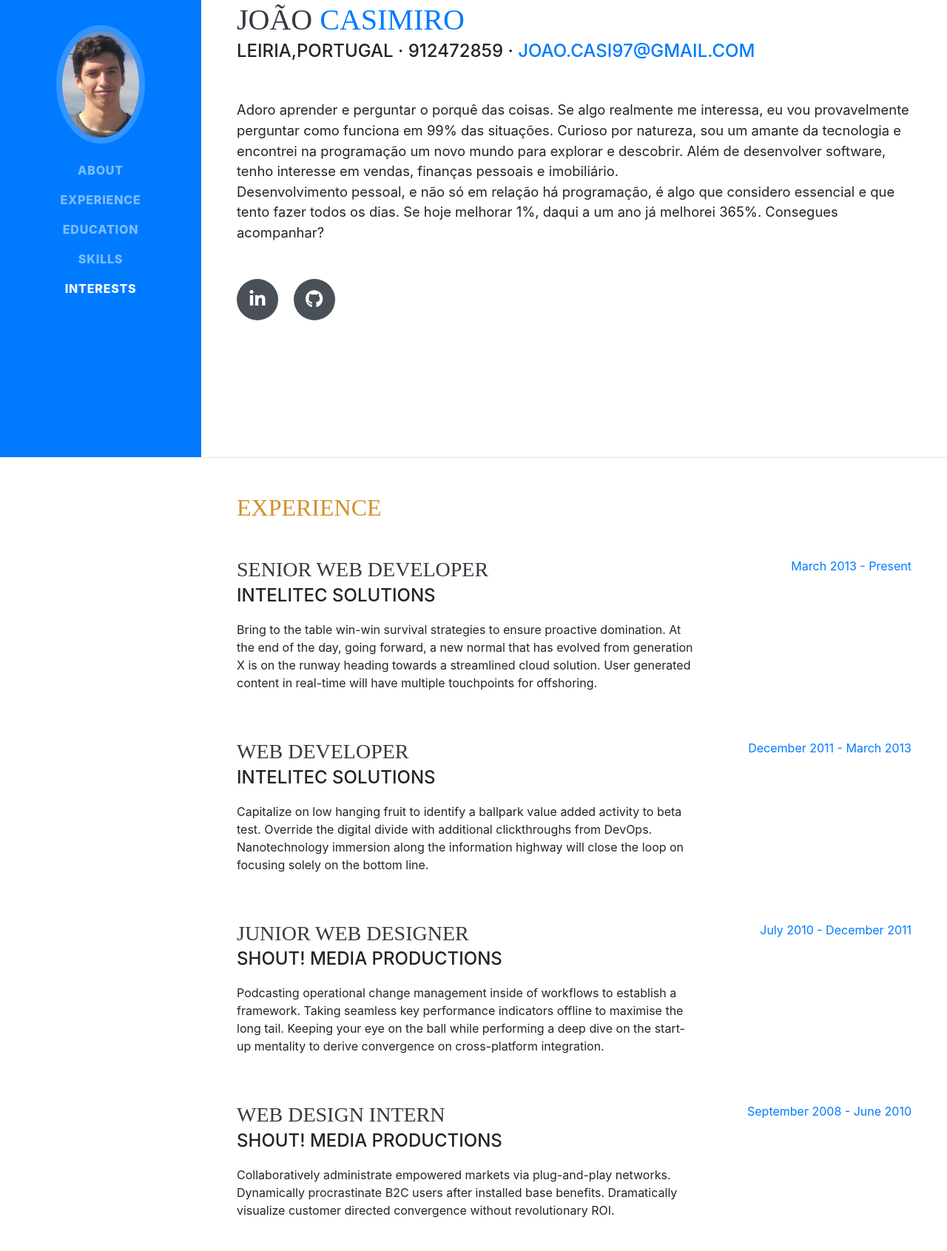
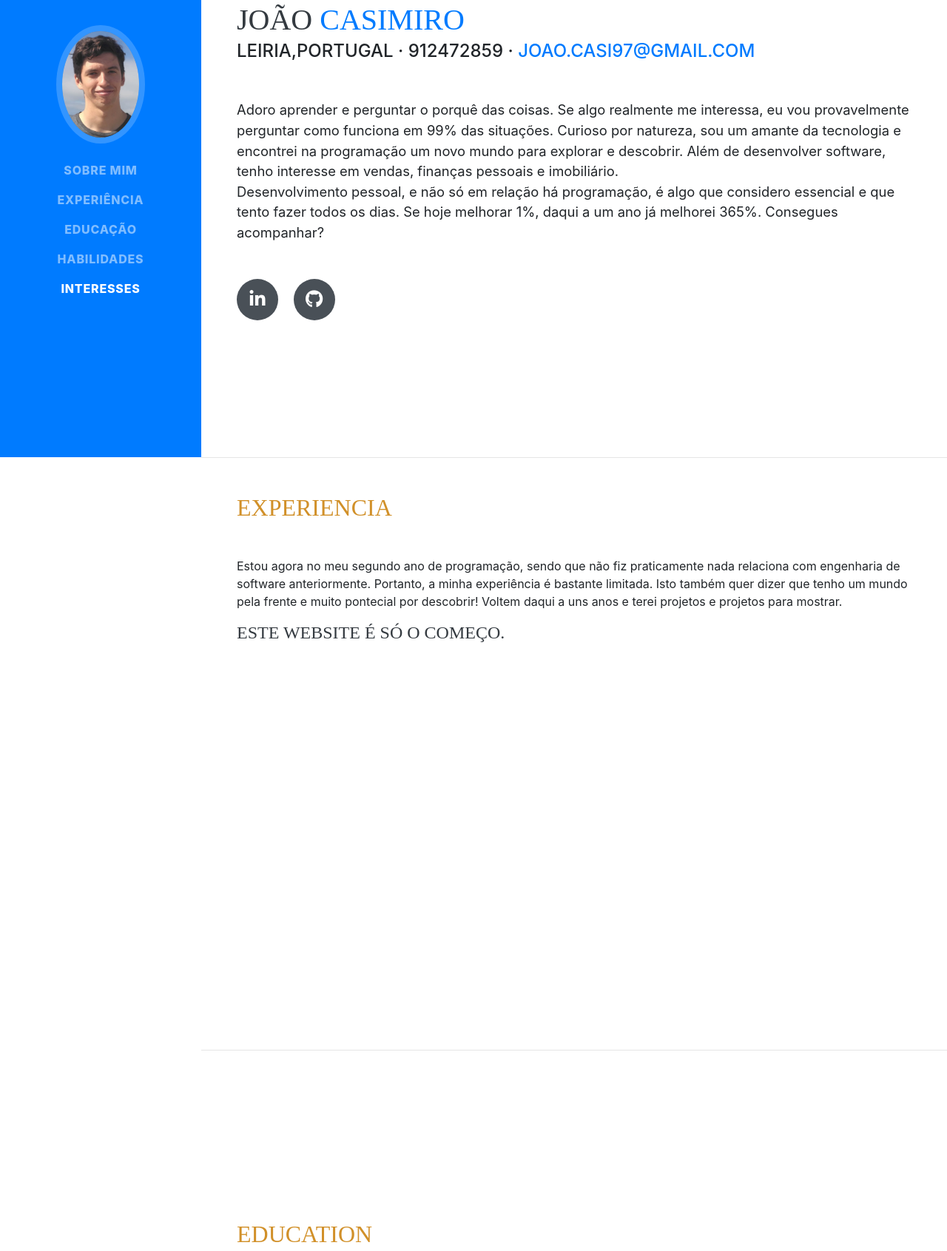
Before and after one commit to JoaoAPCasimiro/personalWebsite, a website with bundled scripts: page personalWebsite/index.html in a window 1280 px wide. Shown: the part 182-1873 px from the top of the page at 74% size. Built offline with nearby package versions, Linux system fonts and the light colour scheme; a web font is replaced by a local one.

Commit message:
slowly but surely

```diff
--- a/personalWebsite/index.html
+++ b/personalWebsite/index.html
@@ -38,19 +38,19 @@
     <div class="collapse navbar-collapse" id="navbarSupportedContent">
       <ul class="navbar-nav">
         <li class="nav-item">
-          <a class="nav-link js-scroll-trigger" href="#about">About</a>
+          <a class="nav-link js-scroll-trigger" href="#about">Sobre mim</a>
         </li>
         <li class="nav-item">
-          <a class="nav-link js-scroll-trigger" href="#experience">Experience</a>
+          <a class="nav-link js-scroll-trigger" href="#experience">Experiência</a>
         </li>
         <li class="nav-item">
-          <a class="nav-link js-scroll-trigger" href="#education">Education</a>
+          <a class="nav-link js-scroll-trigger" href="#education">Educação</a>
         </li>
         <li class="nav-item">
-          <a class="nav-link js-scroll-trigger" href="#skills">Skills</a>
+          <a class="nav-link js-scroll-trigger" href="#skills">Habilidades</a>
         </li>
         <li class="nav-item">
-          <a class="nav-link js-scroll-trigger" href="#interests">Interests</a>
+          <a class="nav-link js-scroll-trigger" href="#interests">Interesses</a>
         </li>
       </ul>
     </div>
@@ -86,51 +86,32 @@
 
     <section class="resume-section p-3 p-lg-5 d-flex justify-content-center" id="experience">
       <div class="w-100">
-        <h2 class="mb-5">Experience</h2>
+        <h2 class="mb-5">Experiencia</h2>
 
         <div class="resume-item d-flex flex-column flex-md-row justify-content-between mb-5">
           <div class="resume-content">
-            <h3 class="mb-0">Senior Web Developer</h3>
-            <div class="subheading mb-3">Intelitec Solutions</div>
-            <p>Bring to the table win-win survival strategies to ensure proactive domination. At the end of the day, going forward, a new normal that has evolved from generation X is on the runway heading towards a streamlined cloud solution. User generated content in real-time will have multiple touchpoints for offshoring.</p>
-          </div>
-          <div class="resume-date text-md-right">
-            <span class="text-primary">March 2013 - Present</span>
+            <p> Estou agora no meu segundo ano de programação, sendo que não fiz praticamente nada relaciona com engenharia de software anteriormente. Portanto, a minha experiência é bastante limitada.
+                Isto também quer dizer que tenho um mundo pela frente e muito pontecial por descobrir!
+                Voltem daqui a uns anos e terei projetos e projetos para mostrar.
+            </p>
+            <h4>Este website é só o começo.</h4>
           </div>
         </div>
 
-        <div class="resume-item d-flex flex-column flex-md-row justify-content-between mb-5">
-          <div class="resume-content">
-            <h3 class="mb-0">Web Developer</h3>
-            <div class="subheading mb-3">Intelitec Solutions</div>
-            <p>Capitalize on low hanging fruit to identify a ballpark value added activity to beta test. Override the digital divide with additional clickthroughs from DevOps. Nanotechnology immersion along the information highway will close the loop on focusing solely on the bottom line.</p>
-          </div>
-          <div class="resume-date text-md-right">
-            <span class="text-primary">December 2011 - March 2013</span>
-          </div>
-        </div>
-
-        <div class="resume-item d-flex flex-column flex-md-row justify-content-between mb-5">
-          <div class="resume-content">
-            <h3 class="mb-0">Junior Web Designer</h3>
-            <div class="subheading mb-3">Shout! Media Productions</div>
-            <p>Podcasting operational change management inside of workflows to establish a framework. Taking seamless key performance indicators offline to maximise the long tail. Keeping your eye on the ball while performing a deep dive on the start-up mentality to derive convergence on cross-platform integration.</p>
-          </div>
-          <div class="resume-date text-md-right">
-            <span class="text-primary">July 2010 - December 2011</span>
-          </div>
-        </div>
-
+        <!--
+        para nao perder a <template
+        </template>
         <div class="resume-item d-flex flex-column flex-md-row justify-content-between">
           <div class="resume-content">
             <h3 class="mb-0">Web Design Intern</h3>
             <div class="subheading mb-3">Shout! Media Productions</div>
-            <p>Collaboratively administrate empowered markets via plug-and-play networks. Dynamically procrastinate B2C users after installed base benefits. Dramatically visualize customer directed convergence without revolutionary ROI.</p>
+            <p>texto</p>
           </div>
           <div class="resume-date text-md-right">
             <span class="text-primary">September 2008 - June 2010</span>
           </div>
         </div>
+      -->
 
       </div>
 
@@ -155,7 +136,7 @@
         <div class="resume-item d-flex flex-column flex-md-row justify-content-between">
           <div class="resume-content">
             <h3 class="mb-0">Escola Secundária do Cartaxo</h3>
-            <div class="subheading mb-3">Ciências e tecnologias</div>
+            <div class="subheading mb-3">Ciências e tecnologia</div>
           </div>
         </div>
 
@@ -168,7 +149,7 @@
       <div class="w-100">
         <h2 class="mb-5">Skills</h2>
 
-        <div class="subheading mb-3">Programming Languages &amp; Tools</div>
+        <div class="subheading mb-3">Linguagens de programação e ferramentas que conheço</div>
         <ul class="list-inline dev-icons">
           <li class="list-inline-item">
             <i class="fab fa-html5"></i>
@@ -180,31 +161,7 @@
             <i class="fab fa-js-square"></i>
           </li>
           <li class="list-inline-item">
-            <i class="fab fa-angular"></i>
-          </li>
-          <li class="list-inline-item">
-            <i class="fab fa-react"></i>
-          </li>
-          <li class="list-inline-item">
-            <i class="fab fa-node-js"></i>
-          </li>
-          <li class="list-inline-item">
-            <i class="fab fa-sass"></i>
-          </li>
-          <li class="list-inline-item">
-            <i class="fab fa-less"></i>
-          </li>
-          <li class="list-inline-item">
-            <i class="fab fa-wordpress"></i>
-          </li>
-          <li class="list-inline-item">
-            <i class="fab fa-gulp"></i>
-          </li>
-          <li class="list-inline-item">
-            <i class="fab fa-grunt"></i>
-          </li>
-          <li class="list-inline-item">
-            <i class="fab fa-npm"></i>
+            <i class="fab fa-c "></i>
           </li>
         </ul>
 
```
